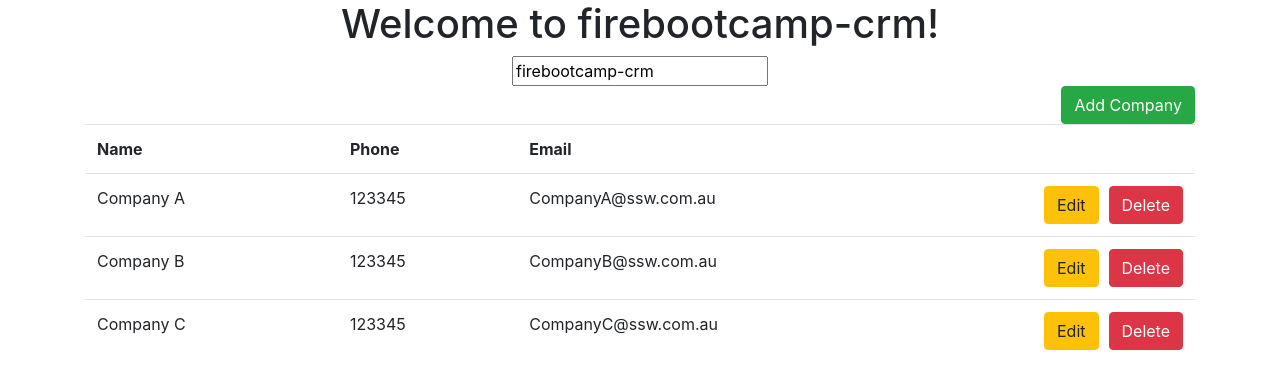
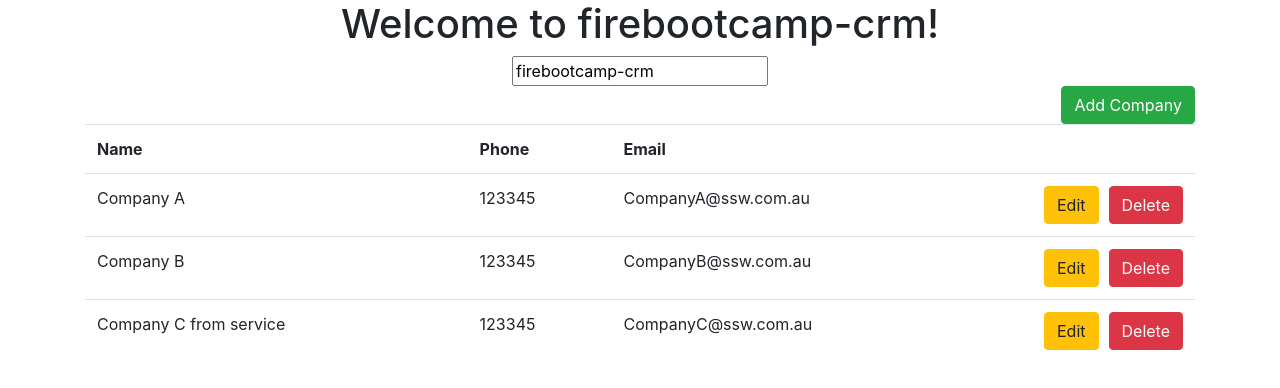
Before and after one commit to SSWConsulting/ng-firebootcamp-syd-201905, an Angular app: page / in a window 1280 px wide. Shown: the top 388 px of the page. Built offline with nearby package versions, Linux system fonts and the light colour scheme.

Commit message:
added company Service

```diff
--- a/src/app/company/company-list/company-list.component.ts
+++ b/src/app/company/company-list/company-list.component.ts
@@ -1,5 +1,6 @@
 import { Component, OnInit } from '@angular/core';
 import { Company } from '../company';
+import { CompanyService } from '../company.service';
 
 @Component({
   selector: 'fbc-company-list',
@@ -8,15 +9,14 @@ import { Company } from '../company';
 })
 export class CompanyListComponent implements OnInit {
 
-  companies: Company[] = [
-    { name: 'Company A', phone: 123345, email: 'CompanyA@ssw.com.au' },
-    { name: 'Company B', phone: 123345, email: 'CompanyB@ssw.com.au' },
-    { name: 'Company C', phone: 123345, email: 'CompanyC@ssw.com.au' },
-  ];
+  companies: Company[];
 
-  constructor() { }
+  constructor(
+    private companyService: CompanyService
+    ) {}
 
   ngOnInit() {
+    this.companies = this.companyService.getCompanies();
   }
 
 }
--- /dev/null
+++ b/src/app/company/company.service.ts
@@ -0,0 +1,19 @@
+import { Injectable } from '@angular/core';
+import { Company } from './company';
+
+@Injectable({
+  providedIn: 'root'
+})
+export class CompanyService {
+
+  constructor() { }
+
+  getCompanies(): Company[] {
+    return [
+      { name: 'Company A', phone: 123345, email: 'CompanyA@ssw.com.au' },
+      { name: 'Company B', phone: 123345, email: 'CompanyB@ssw.com.au' },
+      { name: 'Company C from service', phone: 123345, email: 'CompanyC@ssw.com.au' },
+    ];
+  }
+
+}
```
